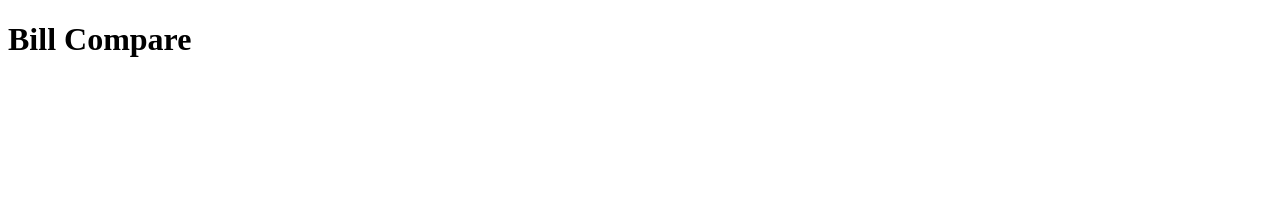
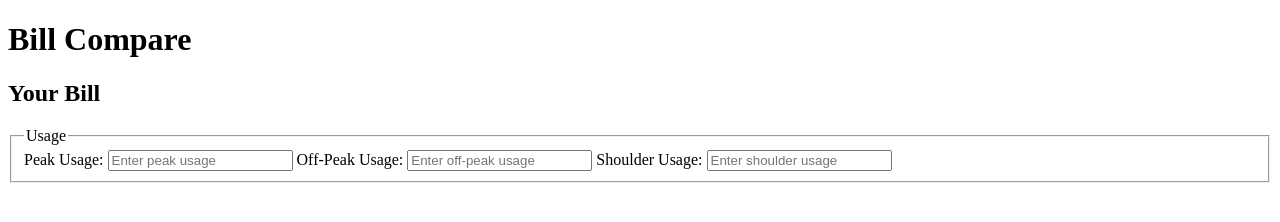
Before and after one commit to gamefreak431/bill-comparison-tool, a plain HTML site: page index.html in a window 1280 px wide. Drawn offline with Linux system fonts and the light colour scheme.

Commit message:
created usage fieldset

```diff
--- a/index.html
+++ b/index.html
@@ -9,5 +9,17 @@
 </head>
 <body>
     <h1>Bill Compare</h1>
+    <div id="billA">
+        <h2>Your Bill</h2>
+        <fieldset>
+            <legend>Usage</legend>
+            <label for="peakUsage">Peak Usage:</label>
+            <input type="number" id="peakUsage" placeholder="Enter peak usage" required>
+            <label for="offPeakUsage">Off-Peak Usage:</label>
+            <input type="number" id="offPeakUsage" placeholder="Enter off-peak usage" required>
+            <label for="shoulderUsage">Shoulder Usage:</label>
+            <input type="number" id="shoulderUsage" placeholder="Enter shoulder usage" required>
+        </fieldset>
+    </div>
 </body>
 </html>
```
